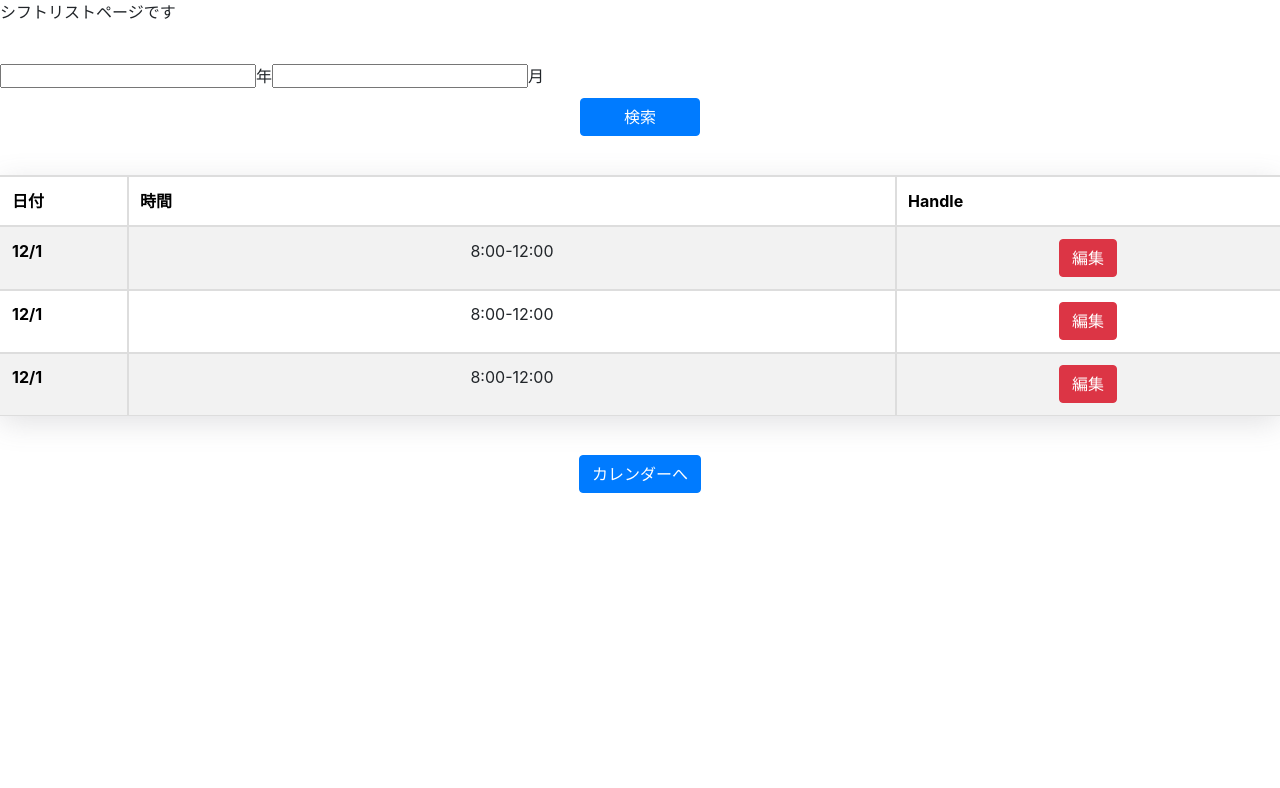
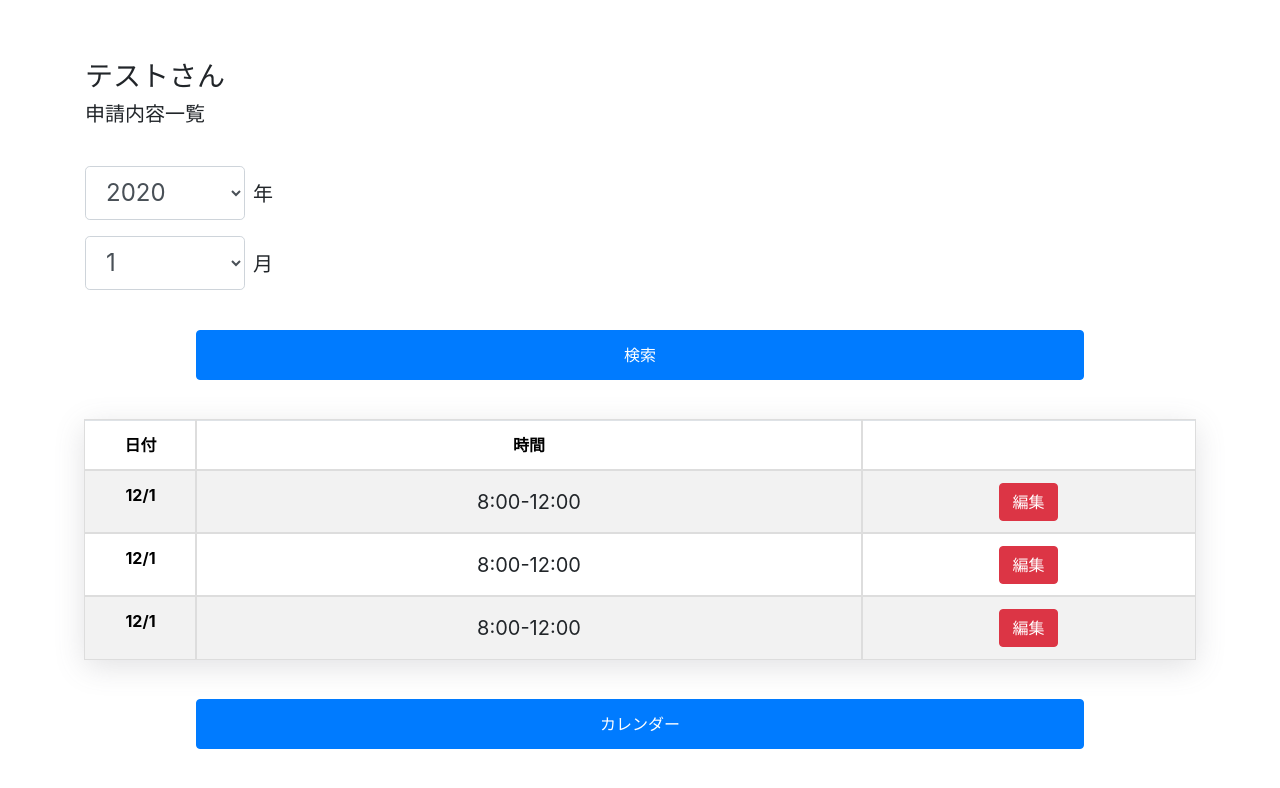
Before and after one commit to pg-hanalei/shift_mobile, a React (Create React App) app: page /shift_list in a window 1280 px wide. Shown: the top 788 px of the page. Built offline with nearby package versions, Linux system fonts and the light colour scheme.

Commit message:
style update

```diff
--- a/src/App.css
+++ b/src/App.css
@@ -1,11 +1,12 @@
 @charset "utf-8";
 
 /*全体*/
-.wrapper{
-    max-width: 600px;
-    margin: 0 auto;
-    color: #333;
+
+.container {
+    margin-top: 60px;
+    padding-bottom: 60px;
 }
+
 #header {
     text-align: center;
     font-size: 24px;
--- a/src/App.js
+++ b/src/App.js
@@ -1,8 +1,5 @@
 import { BrowserRouter } from 'react-router-dom';
 import { Router } from './route/Router';
-
-import 'bootstrap/dist/css/bootstrap.min.css';
-
 
 export const App = () => {
   return(
--- a/src/components/pages/CalendarPage.js
+++ b/src/components/pages/CalendarPage.js
@@ -2,8 +2,6 @@ import { useCallback, useEffect, useMemo, useState } from "react";
 import { useModal } from "react-hooks-use-modal";
 import { Calendar } from "../molecules/Calendar";
 import { useHistory } from "react-router-dom";
-
-import "../../App.css";
 
 export const CalendarPage = () => {
   //Fri Dec 10 2021 11:22:12 GMT+0900
@@ -60,18 +58,21 @@ export const CalendarPage = () => {
     backgroundColor: "#fff",
     padding: "20px 40px",
     borderRadius: "10px",
-    height: "380px",
     width: "300px",
   };
 
   return (
-    <div className="wrapper">
+    <div className="container">
       <h3 id="user_info">{userName}</h3>
 
       <h1 id="header">{yearMonth}</h1>
 
       <div id="next-prev-button">
-        <button id="prev" className="btn btn-primary btn-sm" onClick={onClickPrev}>
+        <button
+          id="prev"
+          className="btn btn-primary btn-sm"
+          onClick={onClickPrev}
+        >
           &lt;
         </button>
         <button id="next" className="btn btn-primary" onClick={onClickNext}>
@@ -87,40 +88,148 @@ export const CalendarPage = () => {
         open={open}
       />
 
-      <div className="" style={{ textAlign: "center", marginTop: "40px" }}>
+      <div
+        style={{ width: "80%", textAlign: "center", margin: "40px auto 0px" }}
+      >
         <button
-          className="btn btn-primary"
-          onClick={() => {
-            history.push("/shift_list");
-          }}
+          className="btn btn-primary btn-block"
+          style={{ minWidth: "120px", maxWidth: "100%", padding: "12px" }}
+          onClick={() => history.push("/shift_list")}
         >
-          申請内容一覧
+          申請内容　一覧
         </button>
       </div>
 
       <Modal>
         <div style={modalStyle}>
+          <h5>{`${year}年${month + 1}月${day}日`}</h5>
 
-          <h3>{`${year}年${month + 1}月${day}日`}</h3>
-          <div>
-            <input type="number" maxLength="2" max="23" min="8" />
-            <span>:</span>
-            <select>
-              <option>0</option>
+          <form>
+            <h6>開始</h6>
+            <div className="d-flex">
+              <div className="form-group">
+
+                <label htmlFor="registryStartHour"></label>
+                <select
+                  className="form-control form-control-lg"
+                  style={{
+                    width: "60px",
+                    display: "inline-block",
+                    fontSize: "16px",
+                    fontWeight: "700",
+                    padding: "8px"
+                  }}
+                  id="registryStartHour"
+                >
+                  <option>8</option>
+                  <option>9</option>
+                  <option>10</option>
+                  <option>11</option>
+                  <option>12</option>
+                  <option>13</option>
+                  <option>14</option>
+                  <option>15</option>
+                  <option>16</option>
+                  <option>17</option>
+                  <option>18</option>
+                  <option>19</option>
+                  <option>20</option>
+                  <option>21</option>
+                  <option>22</option>
+                </select>
+                <span style={{ fontSize: "20px", paddingLeft: "8px", verticalAlign: "bottom" }}>時</span>
+              </div>
+
+              <div className="form-group">
+
+                <label htmlFor="registryStartMinute"></label>
+                <select
+                  className="form-control form-control-lg"
+                  style={{
+                    width: "60px",
+                    display: "inline-block",
+                    fontSize: "16px",
+                    fontWeight: "700",
+                    padding: "8px"
+                  }}
+                  id="registryStartMinute"
+                >
+                  <option>00</option>
                   <option>30</option>
+
                 </select>
-            <span>~</span>
-            <input type="number" maxLength="2" max="23" min="8" />
-            <span>:</span>
-            <select>
-              <option>0</option>
+                <span style={{ fontSize: "20px", paddingLeft: "8px", verticalAlign: "bottom" }}>分</span>
+              </div>
+            </div>
+
+
+            <h6>終了</h6>
+            <div className="d-flex">
+              <div className="form-group">
+
+                <label htmlFor="registryEndHour"></label>
+                <select
+                  className="form-control form-control-lg"
+                  style={{
+                    width: "60px",
+                    display: "inline-block",
+                    fontSize: "16px",
+                    fontWeight: "700",
+                    padding: "8px"
+                  }}
+                  id="shiftListYear"
+                >
+                  <option>8</option>
+                  <option>9</option>
+                  <option>10</option>
+                  <option>11</option>
+                  <option>12</option>
+                  <option>13</option>
+                  <option>14</option>
+                  <option>15</option>
+                  <option>16</option>
+                  <option>17</option>
+                  <option>18</option>
+                  <option>19</option>
+                  <option>20</option>
+                  <option>21</option>
+                  <option>22</option>
+                </select>
+                <span style={{ fontSize: "20px", paddingLeft: "8px", verticalAlign: "bottom" }}>時</span>
+              </div>
+
+              <div className="form-group">
+
+                <label htmlFor="registryEndMinute"></label>
+                <select
+                  className="form-control form-control-lg"
+                  style={{
+                    width: "60px",
+                    display: "inline-block",
+                    fontSize: "16px",
+                    fontWeight: "700",
+                    padding: "8px"
+                  }}
+                  id="registryEndMinute"
+                >
+                  <option>00</option>
                   <option>30</option>
+
                 </select>
+                <span style={{ fontSize: "20px", paddingLeft: "8px", verticalAlign: "bottom" }}>分</span>
               </div>
-          <div style={{width:"100%", textAlign:"center", marginTop:"40px"}}>
+            </div>
+
+
+
+
+
+            <div
+              style={{ width: "100%", textAlign: "center", marginTop: "20px" }}
+            >
               <button
                 className="btn btn-primary btn-lg btn-block"
-              style={{ marginTop: "12px" }}
+                style={{ marginTop: "8px" }}
                 onClick={close}
               >
                 申請する
@@ -128,7 +237,7 @@ export const CalendarPage = () => {
               <br />
               <button
                 className="btn btn-danger btn-lg btn-block"
-              style={{ marginTop: "12px" }}
+                style={{ marginTop: "8px" }}
                 onClick={close}
               >
                 取り下げる
@@ -136,12 +245,13 @@ export const CalendarPage = () => {
               <br />
               <button
                 className="btn btn-secondary btn-block"
-              style={{ marginTop: "12px" }}
+                style={{ marginTop: "8px" }}
                 onClick={close}
               >
                 CLOSE
               </button>
             </div>
+          </form>
         </div>
       </Modal>
     </div>
--- a/src/components/pages/Login.js
+++ b/src/components/pages/Login.js
@@ -12,7 +12,7 @@ export const Login = () => {
         margin: "auto",
     }
     return(
-        <>
+        <div className="container">
             <form className="form-signin" style={form}>
                 <div className="text-center mb-4">
                     <h1 className="h3 mb-3 font-weight-normal">シフト　希望申請</h1>
@@ -35,6 +35,6 @@ export const Login = () => {
                 </div>
 
             </form>
-        </>
+        </div>
     );
 }
--- a/src/components/pages/ShiftList.js
+++ b/src/components/pages/ShiftList.js
@@ -4,68 +4,120 @@ import { useHistory } from "react-router-dom";
 export const ShiftList = () => {
   const history = useHistory();
 
+  const marginTopBase = {
+    marginTop: "40px",
+  };
+
   return (
     <>
-      <div>
-        シフトリストページです
-        <div style={{ marginTop: "40px" }}>
-          <input type="number" />年<input type="number" />月
-          <div
-            style={{ width: "100%", textAlign: "center", marginTop: "10px" }}
+      <div className="container">
+        <h3 id="user_info">テストさん</h3>
+        <h5>申請内容一覧</h5>
+        <div style={marginTopBase}>
+          <form>
+            <div className="form-group">
+              <label htmlFor="shiftListYear"></label>
+              <select
+                className="form-control form-control-lg"
+                style={{
+                  width: "160px",
+                  display: "inline-block",
+                  fontSize: "24px",
+                }}
+                id="shiftListYear"
               >
+                <option>2020</option>
+                <option>2021</option>
+                <option>2022</option>
+              </select>
+              <span style={{ fontSize: "20px", paddingLeft: "8px" }}>年</span>
+            </div>
+            <div className="form-group">
+              <label htmlFor="shiftListMonth"></label>
+              <select
+                className="form-control form-control-lg"
+                style={{
+                  width: "160px",
+                  display: "inline-block",
+                  fontSize: "24px",
+                }}
+                id="shiftListMonth"
+              >
+                <option>1</option>
+                <option>2</option>
+                <option>3</option>
+                <option>4</option>
+                <option>5</option>
+                <option>6</option>
+                <option>7</option>
+                <option>8</option>
+                <option>9</option>
+                <option>10</option>
+                <option>11</option>
+                <option>12</option>
+              </select>
+              <span style={{ fontSize: "20px", paddingLeft: "8px" }}>月</span>
+            </div>
+            <div style={{ width: "80%", textAlign: "center", margin: "40px auto 0px" }}>
               <button
-              className="btn btn-primary"
-              style={{minWidth: "120px"}}
+                className="btn btn-primary btn-block"
+                style={{ minWidth: "120px", maxWidth:"100%", padding: "12px" }}
                 onClick={() => history.push("/calendar")}
               >
             検索
           </button>
         </div>
+          </form>
         </div>
-        <table class="table table-striped" style={{ marginTop: "40px" }}>
+        <table className="table table-striped" style={marginTopBase}>
           <thead>
             <tr>
               <th scope="col" style={{ width: "10%" }}>
                 日付
               </th>
               <th scope="col">時間</th>
-              <th scope="col" style={{ width: "30%" }}>
-                Handle
-              </th>
+              <th scope="col" style={{ width: "30%" }}></th>
             </tr>
           </thead>
           <tbody>
             <tr>
               <th scope="row">12/1</th>
-              <td>8:00-12:00</td>
+              <td style={{ verticalAlign: "inherit", fontSize: "20px" }}>
+                8:00-12:00
+              </td>
               <td>
                 <button className="btn btn-danger">編集</button>
               </td>
             </tr>
             <tr>
               <th scope="row">12/1</th>
-              <td>8:00-12:00</td>
+              <td style={{ verticalAlign: "inherit", fontSize: "20px" }}>
+                8:00-12:00
+              </td>
               <td>
                 <button className="btn btn-danger">編集</button>
               </td>
             </tr>
             <tr>
               <th scope="row">12/1</th>
-              <td>8:00-12:00</td>
+              <td style={{ verticalAlign: "inherit", fontSize: "20px" }}>
+                8:00-12:00
+              </td>
               <td>
                 <button className="btn btn-danger">編集</button>
               </td>
             </tr>
           </tbody>
         </table>
-      </div>
-      <div style={{ width: "100%", textAlign: "center", marginTop: "40px" }}>
+        <div style={{ width: "80%", textAlign: "center", margin: "40px auto 0px" }}>
           <button
-          className="btn btn-primary"
+            className="btn btn-primary btn-block"
+            style={{ minWidth: "120px", maxWidth:"100%", padding: "12px" }}
             onClick={() => history.push("/calendar")}
           >
-          カレンダーへ
+           カレンダー
           </button>
+        </div>
       </div>
     </>
   );
--- a/src/index.js
+++ b/src/index.js
@@ -3,7 +3,9 @@ import ReactDOM from 'react-dom';
 import {App} from './App';
 
 import './reset.css';
+import 'bootstrap/dist/css/bootstrap.min.css';
 import './index.css';
+import './App.css';
 
 
 
```
Lines whose indentation alone changed are shown as unchanged.
